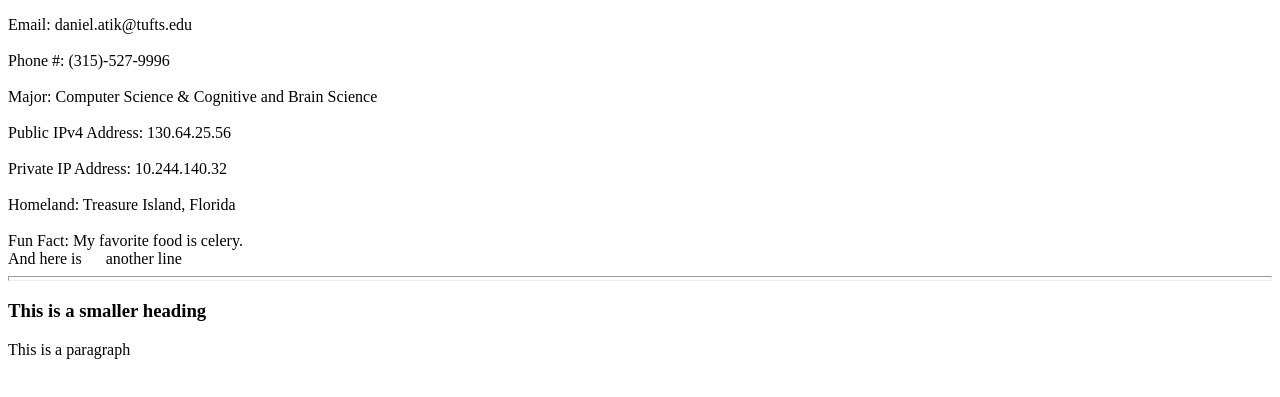
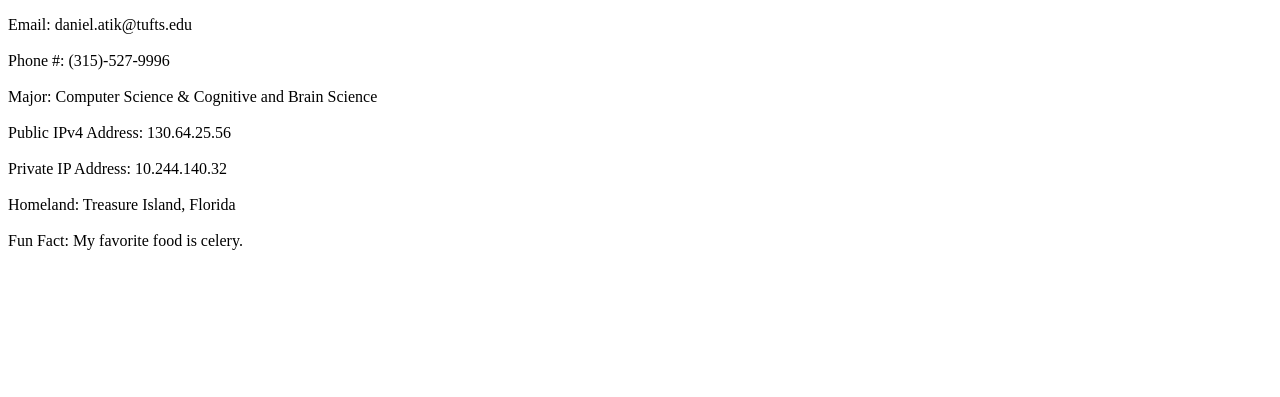
Before and after one commit to datik01/Comp20_HW1, a plain HTML site: page index.html in a window 1280 px wide. Shown: the part 91-488 px from the top of the page. Drawn offline with Linux system fonts and the light colour scheme.

Commit message:
Update index.html

```diff
--- a/index.html
+++ b/index.html
@@ -1,3 +1,6 @@
+<html>
+<head>
+  <title> Comp20 HW1 </title>
 </head>
 <body>
   <h1>Danny Atik</h1>
@@ -16,9 +19,5 @@
   Homeland: Treasure Island, Florida <br />
   <br />
   Fun Fact: My favorite food is celery. <br />
-  And here is &nbsp;&nbsp;&nbsp;&nbsp; another line
-  <hr size='5' />
-  <h3>This is a smaller heading </h3>
-  <p> This is a paragraph</p>
 </body>
 </html>
```
